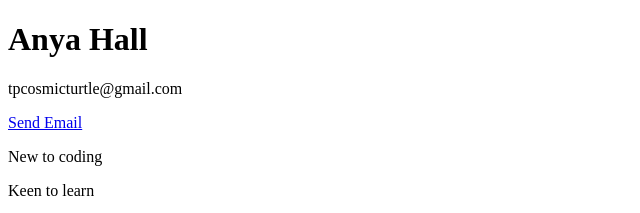
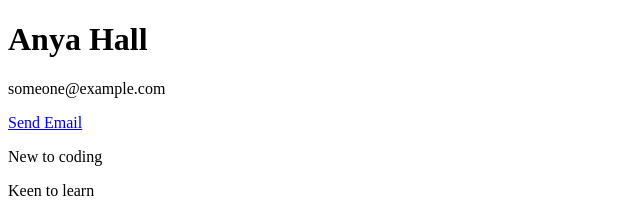
Before and after one commit to Anya-Amanita/Coding-BC-2025, a plain HTML site: page My Work/index.html in a window 1280 px wide. Shown: the top 213 px of the page, 0-640 px from the left. Drawn offline with Linux system fonts and the light colour scheme.

Commit message:
updated email

```diff
--- a/My Work/index.html
+++ b/My Work/index.html
@@ -7,7 +7,7 @@
 </head>
 <body>
 <h1>Anya Hall</h1>
-<p>tpcosmicturtle@gmail.com</p>
+<p>someone@example.com</p>
 <p><a href="mailto:someone@example.com">Send Email</a></p>
 <a href="mailto:someone@example.com"></a>
 <body>
```
